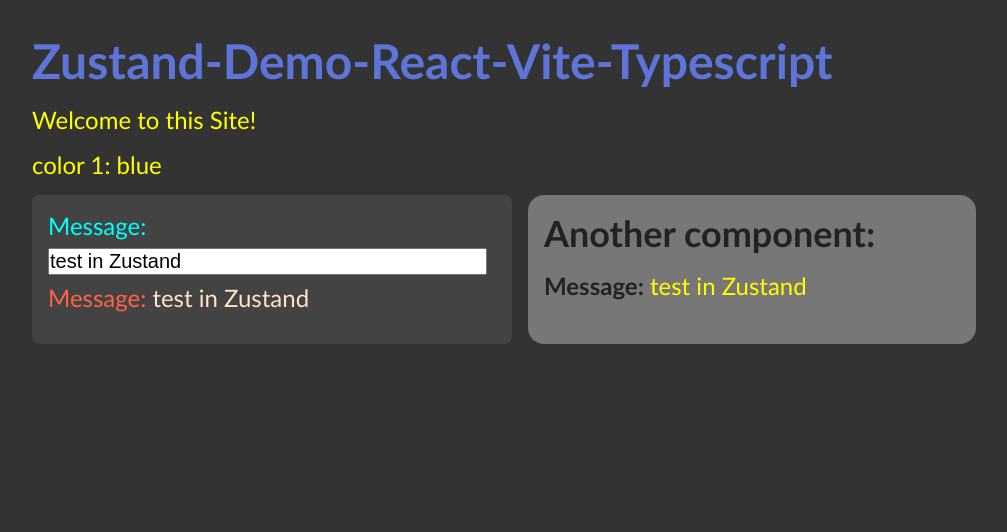
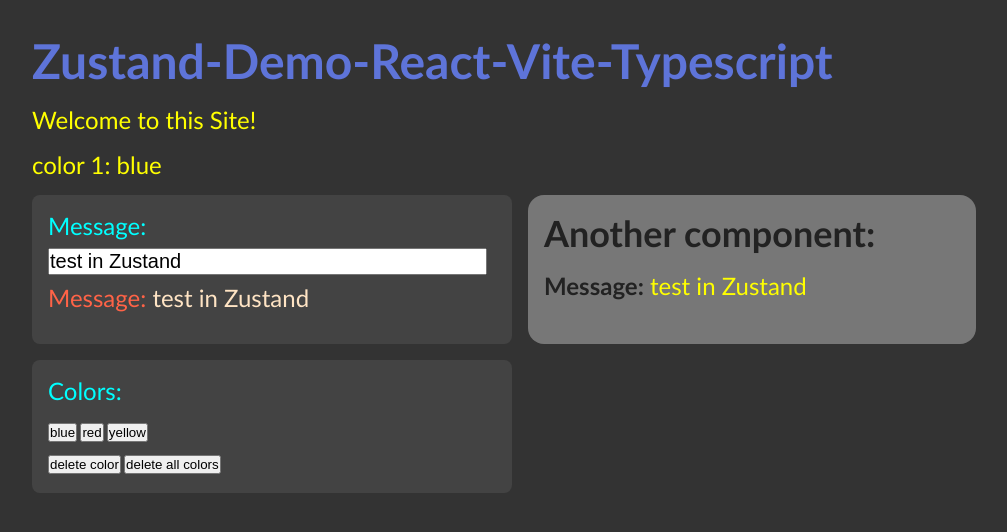
Before and after one commit to Scientific-Research/mk004-Zustand-Demo-React-Vite-Typescript, a React (Vite) app: page / in a window 1280 px wide. Shown: the top 532 px of the page, without its empty margins (0-1007 px from the left). Built offline with nearby package versions, Linux system fonts and the light colour scheme.

Commit message:
colors added to App.tsx

```diff
--- a/src/App.tsx
+++ b/src/App.tsx
@@ -21,6 +21,7 @@
       <p>color 1: {store.colors[0]}</p>
       <main>
         <section className="controlArea">
+          {/* MESSAGE */}
           <div className="data">
             <label htmlFor="">Message:</label>
             <input
@@ -33,6 +34,20 @@
               Message: <span>{message}</span>
               {/* Message: <span>{store.message}</span> */}
             </p>
+          </div>
+
+          {/* COLORS */}
+          <div className="data">
+            <label>Colors:</label>
+            <div>
+              <button onClick={() => store.addColor('blue')}>blue</button>
+              <button onClick={() => store.addColor('red')}>red</button>
+              <button onClick={() => store.addColor('yellow')}>yellow</button>
+            </div>
+            <button onClick={() => store.deleteColor()}>delete color</button>
+            <button onClick={() => store.setColors([])}>
+              delete all colors
+            </button>
           </div>
         </section>
 
```
